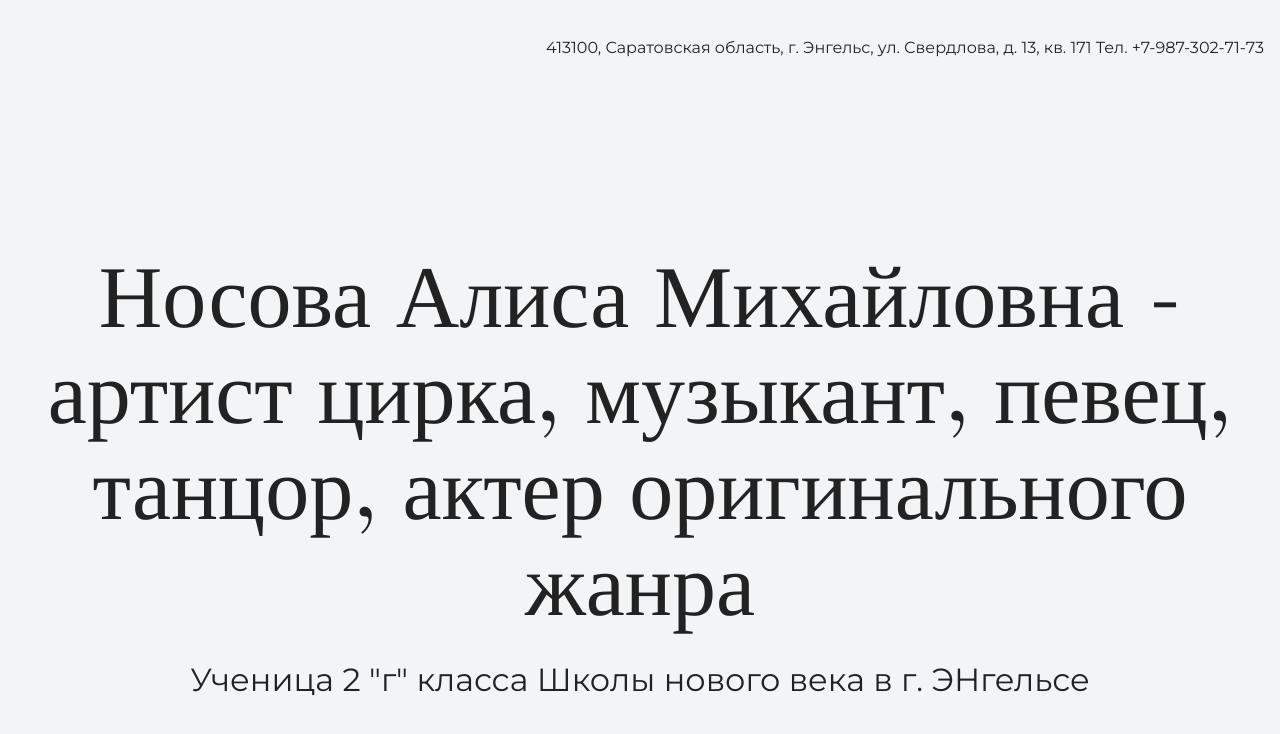
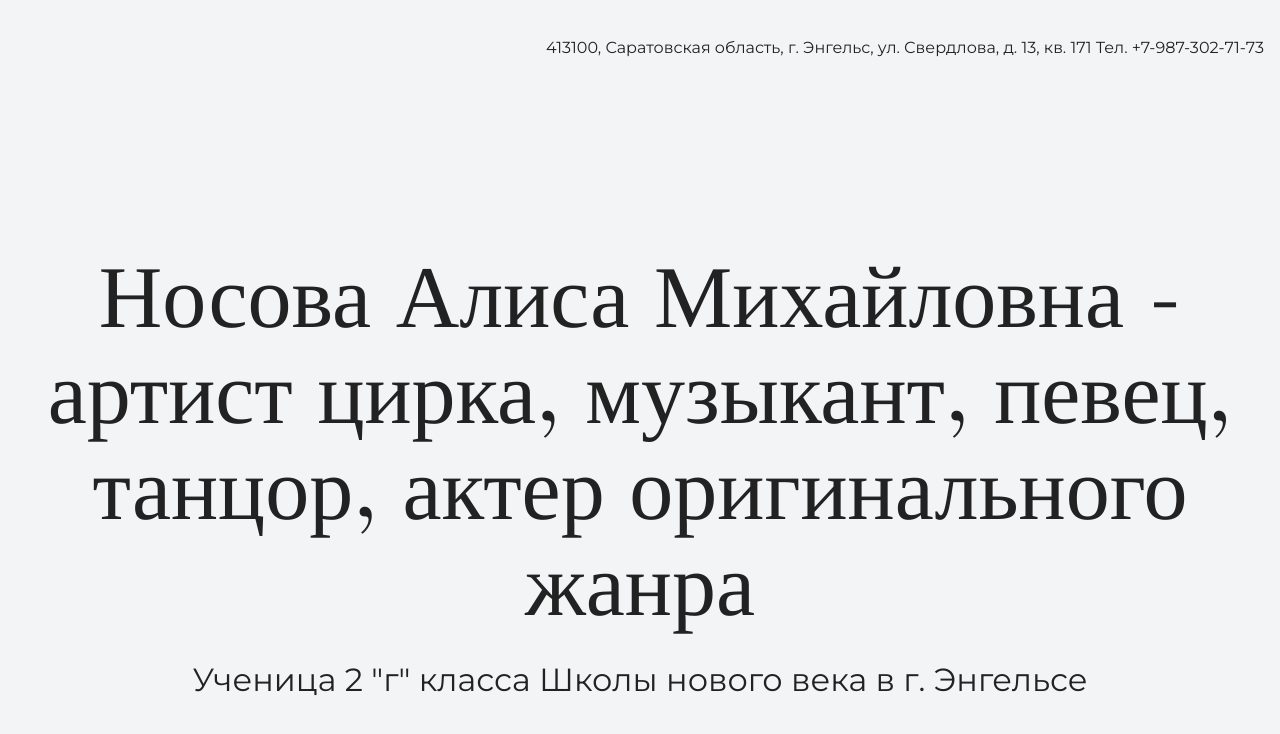
Before and after one commit to nos64/my-site, a plain HTML site: page index.html in a window 1280 px wide. Shown: the top 734 px of the page. Drawn offline with nearby package versions, Linux system fonts and the light colour scheme.

Commit message:
буквы

```diff
--- a/index.html
+++ b/index.html
@@ -18,7 +18,7 @@
     <section class="hero-image">
       <div class="container">
       <h1 class="heading">Носова Алиса Михайловна - артист цирка, музыкант, певец, танцор, актер оригинального жанра</h1>
-      <p>Ученица 2 "г" класса Школы нового века в г. ЭНгельсе</p>
+      <p>Ученица 2 "г" класса Школы нового века в г. Энгельсе</p>
       </div>
     </section>
 
```
